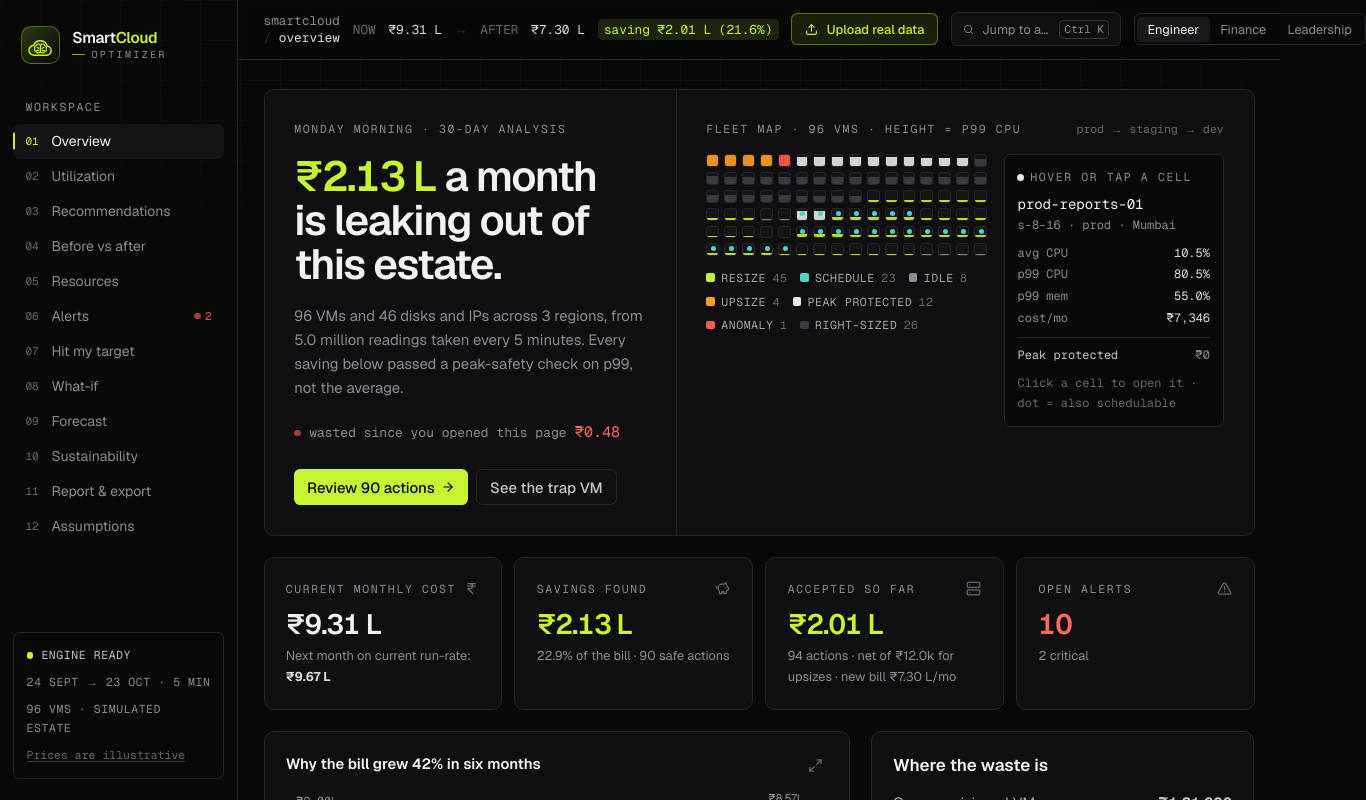
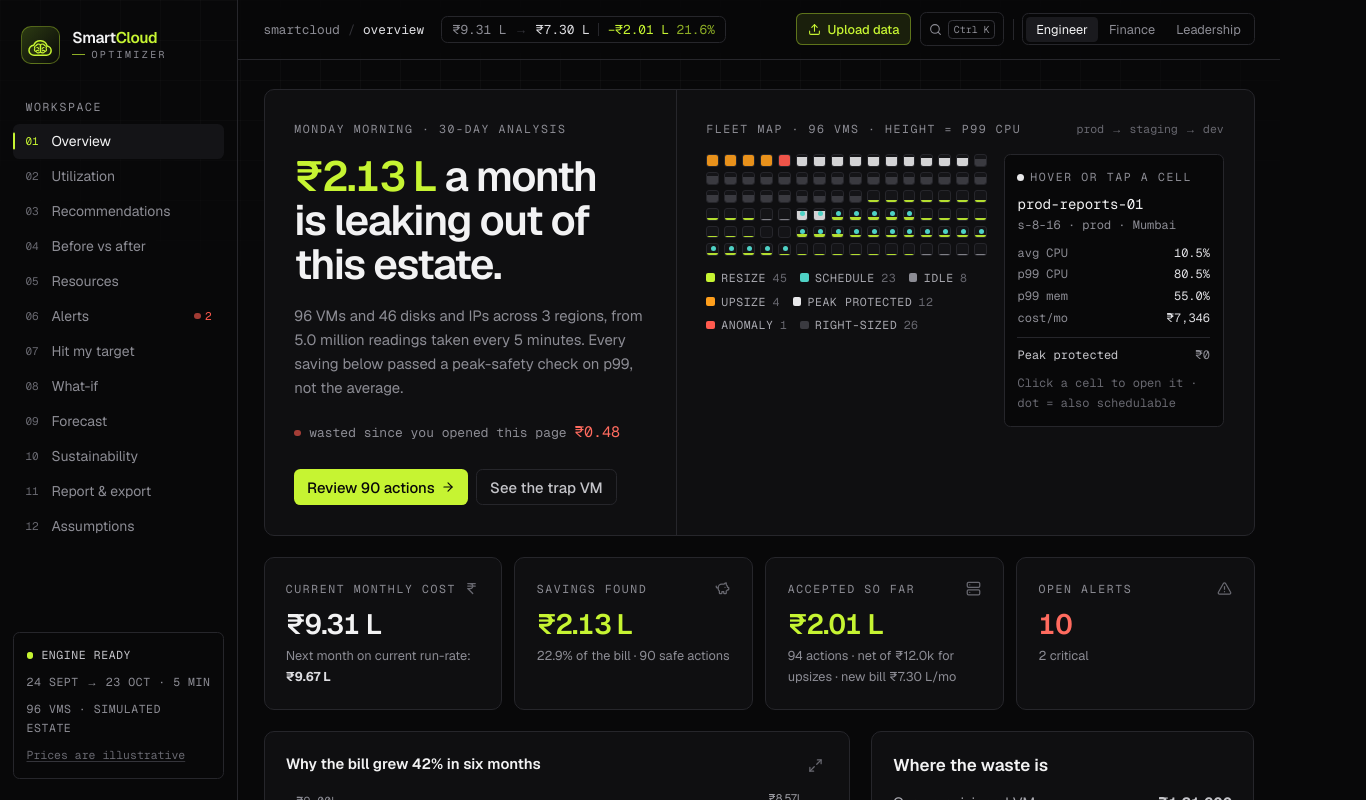
Before and after one commit to SouravDas2904/smart_cloud-optimizer, a Next.js app: page / in a window 1280 px wide. Shown: the top 800 px of the page, 1366 px wide, since content can reach past the window. Built offline with nearby package versions, Linux system fonts and the light colour scheme.

Commit message:
Tidy the top bar: one cost pill, compact search, role hints on hover
Co-Authored-By: Claude Opus 5.5 (1M context) <noreply@anthropic.com>
Claude-Session: https://claude.ai/code/session_01ULM1wH7uXEkks59tB6jVtq

```diff
--- a/components/Shell.tsx
+++ b/components/Shell.tsx
@@ -129,37 +129,41 @@ export function Shell({ children }: { children: React.ReactNode }) {
       {open && (
         <div className="no-print border-b border-slate-200 bg-ink px-3 pb-4 md:hidden">
           {nav}
-          <RoleSwitch role={role} setRole={setRole} className="mt-3" />
+          <RoleSwitch role={role} setRole={setRole} className="mt-3" tips={false} />
           <p className="mt-2 px-1 text-xs text-slate-500">{ROLES.find((r) => r.id === role)?.hint}</p>
         </div>
       )}
 
       <div className="min-w-0 flex-1">
-        <header className="no-print sticky top-0 z-20 hidden h-14 items-center gap-3 border-b border-slate-200 bg-ink/80 px-6 backdrop-blur-md md:flex">
-          <div className="font-mono text-xs text-slate-500">
-            smartcloud <span className="text-slate-300">/</span> <span className="text-slate-800">{crumb.toLowerCase()}</span>
+        <header className="no-print sticky top-0 z-20 hidden h-14 items-center gap-4 border-b border-slate-200 bg-ink/80 px-6 backdrop-blur-md md:flex">
+          <div className="shrink-0 whitespace-nowrap font-mono text-xs text-slate-500">
+            <span className="hidden xl:inline">smartcloud <span className="text-slate-300">/</span> </span><span className="text-slate-800">{crumb.toLowerCase()}</span>
           </div>
           {t && (
-            <div className="hidden items-center gap-3 whitespace-nowrap font-mono text-xs lg:flex">
-              <span className="text-slate-400">NOW</span><span className="text-slate-800">{inrShort(t.before)}</span>
+            <div title="Monthly bill now → after the accepted recommendations"
+              className="hidden items-center gap-2 whitespace-nowrap rounded-md border border-slate-200 px-2.5 py-1 font-mono text-xs lg:flex">
+              <span className="text-slate-500">{inrShort(t.before)}</span>
               <span className="text-slate-300">→</span>
-              <span className="text-slate-400">AFTER</span><span className="text-slate-800"><CountUp value={t.after} format={inrShort} ms={500} /></span>
-              <span className="rounded bg-brand-50 px-1.5 py-0.5 text-brand-500">
-                saving <CountUp value={t.saving} format={inrShort} ms={500} /> ({((t.saving / t.before) * 100).toFixed(1)}%)
+              <span className="text-slate-800"><CountUp value={t.after} format={inrShort} ms={500} /></span>
+              <span className="h-3 w-px bg-slate-200" />
+              <span className="text-brand-500">
+                −<CountUp value={t.saving} format={inrShort} ms={500} /> <span className="text-brand-500/70">{((t.saving / t.before) * 100).toFixed(1)}%</span>
               </span>
             </div>
           )}
+          <div className="ml-auto flex shrink-0 items-center gap-2">
             <Link href="/upload"
-            className="upload-cta ml-auto flex shrink-0 items-center gap-2 whitespace-nowrap rounded-md border border-brand-500/40 bg-brand-500/10 px-3 py-1.5 text-xs font-medium text-brand-600 transition-all hover:border-brand-500/80 hover:bg-brand-500/15 hover:shadow-[0_0_18px_-6px_rgb(var(--brand-500)/0.8)]">
-            <Upload size={13} /> Upload real data
+              className="upload-cta flex items-center gap-1.5 whitespace-nowrap rounded-md border border-brand-500/40 bg-brand-500/10 px-2.5 py-1.5 text-xs font-medium text-brand-600 transition-all hover:border-brand-500/80 hover:bg-brand-500/15 hover:shadow-[0_0_18px_-6px_rgb(var(--brand-500)/0.8)]">
+              <Upload size={13} /> Upload data
             </Link>
-          <button onClick={() => setPalette(true)}
-            className="flex w-40 shrink-0 items-center gap-2 whitespace-nowrap rounded-md border border-slate-200 bg-white px-2.5 py-1.5 text-xs text-slate-500 transition-colors hover:border-slate-300 hover:text-slate-700">
-            <Search size={13} /> <span className="truncate">Jump to a VM</span>
-            <kbd className="ml-auto rounded border border-slate-300 px-1 font-mono text-[11px] text-slate-500">Ctrl K</kbd>
+            <button onClick={() => setPalette(true)} title="Jump to a VM (Ctrl K)" aria-label="Jump to a VM"
+              className="flex items-center gap-1.5 whitespace-nowrap rounded-md border border-slate-200 px-2 py-1.5 text-xs text-slate-500 transition-colors hover:border-slate-300 hover:text-slate-700">
+              <Search size={13} />
+              <kbd className="rounded border border-slate-300 px-1 font-mono text-[10px] text-slate-500">Ctrl K</kbd>
             </button>
-          <span className="hidden max-w-[200px] text-right text-xs leading-tight text-slate-500 2xl:block">{ROLES.find((r) => r.id === role)?.hint}</span>
+            <span className="h-5 w-px bg-slate-200" />
             <RoleSwitch role={role} setRole={setRole} />
+          </div>
         </header>
         {source === "upload" && (
           <div className="no-print flex flex-wrap items-center gap-x-3 gap-y-1 border-b border-brand-500/25 bg-brand-500/[0.07] px-4 py-2 text-xs text-slate-700 md:px-6">
@@ -176,14 +180,22 @@ export function Shell({ children }: { children: React.ReactNode }) {
   );
 }
 
-function RoleSwitch({ role, setRole, className }: { role: Role; setRole: (r: Role) => void; className?: string }) {
+function RoleSwitch({ role, setRole, className, tips = true }: { role: Role; setRole: (r: Role) => void; className?: string; tips?: boolean }) {
   return (
     <div className={cls("flex items-center rounded-md border border-slate-200 p-0.5 text-xs", className)}>
       {ROLES.map((r) => (
-        <button key={r.id} onClick={() => setRole(r.id)} title={r.hint}
+        <span key={r.id} className="group relative">
+          <button onClick={() => setRole(r.id)} aria-describedby={tips ? `role-hint-${r.id}` : undefined}
             className={cls("rounded px-2.5 py-1 transition-colors", role === r.id ? "bg-slate-100 text-slate-900" : "text-slate-500 hover:text-slate-800")}>
             {r.label}
           </button>
+          {/* Hover / keyboard-focus card explaining what this role shows (the mobile menu prints the hint instead). */}
+          {tips && <span id={`role-hint-${r.id}`} role="tooltip"
+            className="pointer-events-none invisible absolute right-0 top-full z-40 mt-2 w-60 translate-y-1 rounded-md border border-slate-200 bg-white px-3 py-2 text-left text-xs leading-snug text-slate-600 opacity-0 shadow-lg transition-all duration-150 group-hover:visible group-hover:translate-y-0 group-hover:opacity-100 group-focus-within:visible group-focus-within:translate-y-0 group-focus-within:opacity-100">
+            <span className="mb-0.5 block font-medium text-slate-900">{r.label} view</span>
+            {r.hint}
+          </span>}
+        </span>
       ))}
     </div>
   );
```
Lines whose indentation alone changed are shown as unchanged.
